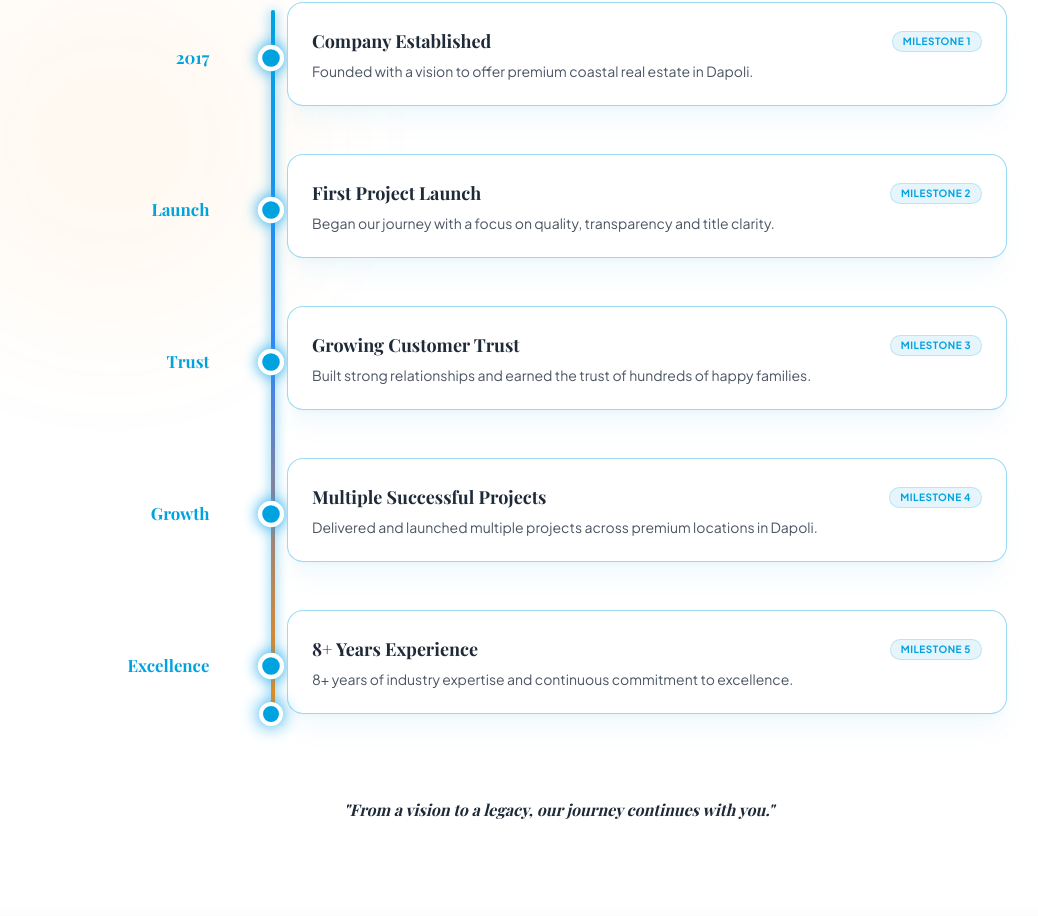
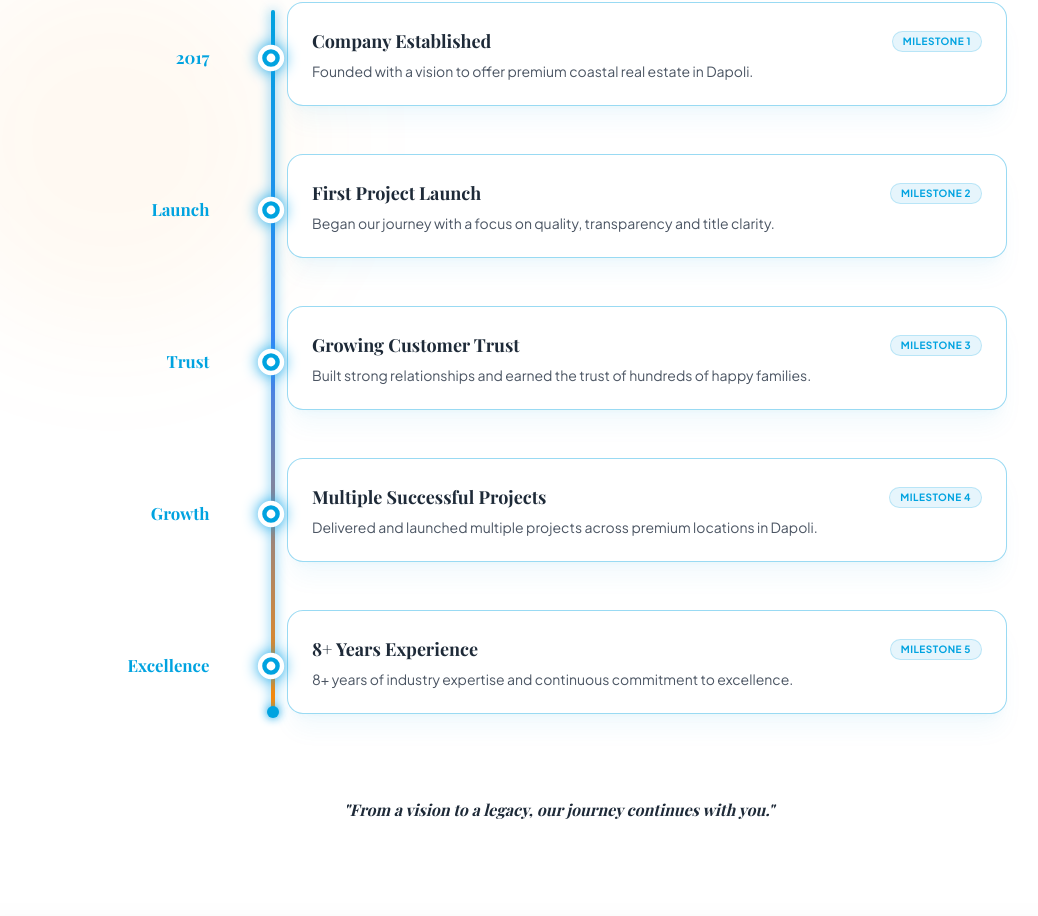
Before and after one commit to neuronexuspvtltd/kokan-nirvana-, a React (Vite) app: page /about in a window 1280 px wide. Shown: the part 3200-4116 px from the top of the page, without its empty margins (81-1119 px from the left). Built offline with nearby package versions, Linux system fonts and the light colour scheme; no server answers; a web font is replaced by a local one.

Commit message:
Refine journey timeline scroll animation and remove overlapping beacon dot collision

```diff
--- a/src/components/AboutSection.jsx
+++ b/src/components/AboutSection.jsx
@@ -55,19 +55,11 @@ function AnimatedJourneyTimeline({ items }) {
       {/* Background Vertical Line Track (Starts at center of Node 1, ends at center of Node 5) */}
       <div className="absolute left-7 sm:left-40 top-[2.25rem] bottom-[2.25rem] w-1 bg-gray-200 rounded-full"></div>
 
-      {/* Animated Filled Line */}
+      {/* Animated Filled Line with Glowing Tip */}
       <div
-        className="absolute left-7 sm:left-40 top-[2.25rem] w-1 rounded-full bg-gradient-to-b from-brand-cyan via-blue-500 to-brand-orange shadow-[0_0_12px_rgba(14,165,233,0.8)] transition-all duration-150 ease-out"
+        className="absolute left-7 sm:left-40 top-[2.25rem] w-1 rounded-full bg-gradient-to-b from-brand-cyan via-blue-500 to-brand-orange shadow-[0_0_12px_rgba(14,165,233,0.8)] transition-all duration-150 ease-out after:content-[''] after:absolute after:-bottom-1 after:-left-1 after:w-3 after:h-3 after:rounded-full after:bg-brand-cyan after:shadow-[0_0_10px_#0ea5e9]"
         style={{ height: `calc((100% - 4.5rem) * ${scrollProgress / 100})` }}
       ></div>
-
-      {/* Traveling Glowing Beacon Dot */}
-      <div
-        className="absolute left-7 sm:left-40 -translate-x-1/2 -translate-y-1/2 w-6 h-6 rounded-full bg-brand-cyan border-4 border-white shadow-[0_0_18px_#0ea5e9] z-20 transition-all duration-150 ease-out flex items-center justify-center pointer-events-none"
-        style={{ top: `calc(2.25rem + (100% - 4.5rem) * ${scrollProgress / 100})` }}
-      >
-        <span className="w-2.5 h-2.5 rounded-full bg-white animate-ping"></span>
-      </div>
 
       {/* Timeline Items */}
       <div className="space-y-10 sm:space-y-12 relative z-10">
@@ -91,16 +83,17 @@ function AnimatedJourneyTimeline({ items }) {
               </div>
 
               {/* Bullet Node (Centered on Line) */}
-              <div className="absolute left-7 sm:left-40 top-3 sm:top-1/2 -translate-x-1/2 -translate-y-1/2 flex items-center justify-center">
+              <div className="absolute left-7 sm:left-40 top-3 sm:top-1/2 -translate-x-1/2 -translate-y-1/2 flex items-center justify-center z-10">
                 <div
                   className={`w-6 h-6 rounded-full border-4 transition-all duration-500 flex items-center justify-center ${
                     isPassed
                       ? 'bg-brand-cyan border-white shadow-[0_0_14px_#0ea5e9] scale-110'
-                      : 'bg-white border-gray-300'
+                      : 'bg-white border-gray-300 scale-100'
                   }`}
                 >
+                  <span className={`w-2 h-2 rounded-full transition-colors duration-300 ${isPassed ? 'bg-white' : 'bg-gray-300'}`}></span>
                   {isActive && (
-                    <span className="absolute w-8 h-8 rounded-full bg-brand-cyan/30 animate-ping"></span>
+                    <span className="absolute w-8 h-8 rounded-full bg-brand-cyan/25 animate-ping pointer-events-none"></span>
                   )}
                 </div>
               </div>
```
Also changed, not shown: 4 other files (tests, documents, lock files or other folders).
